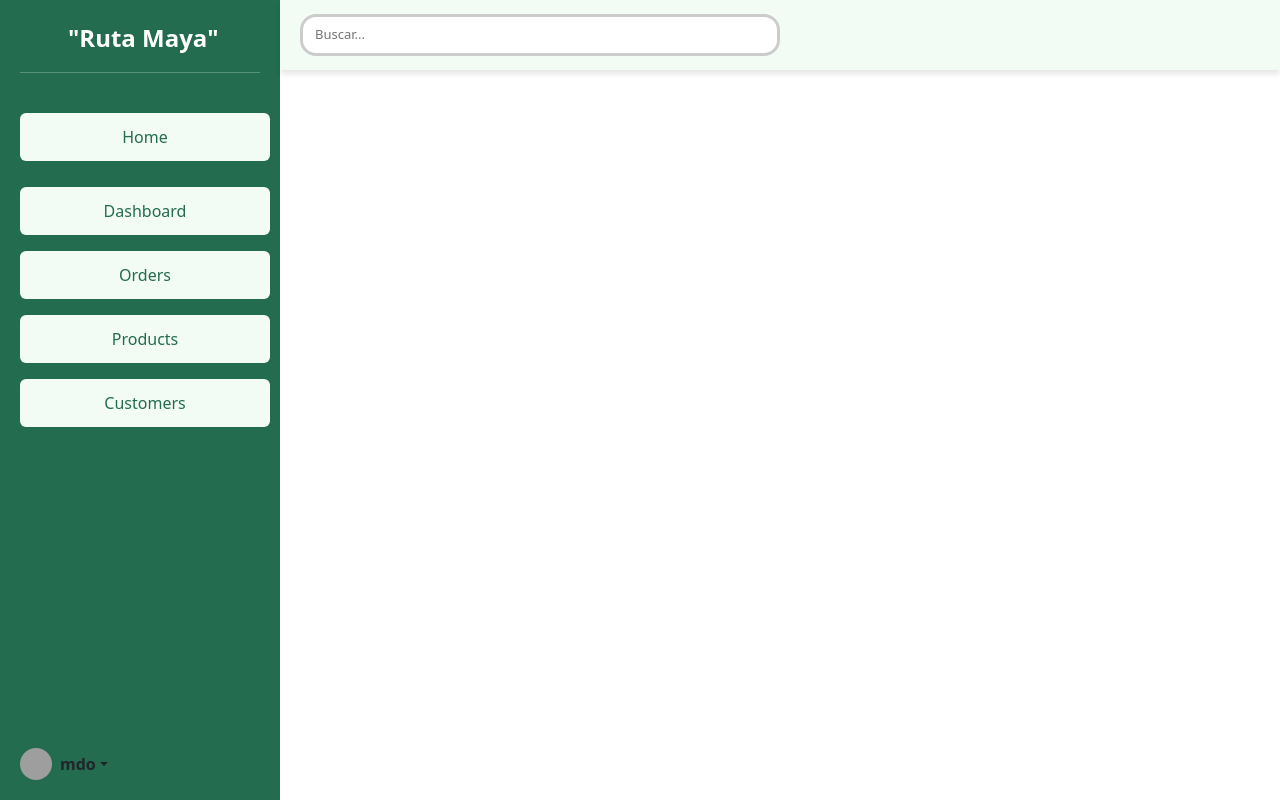
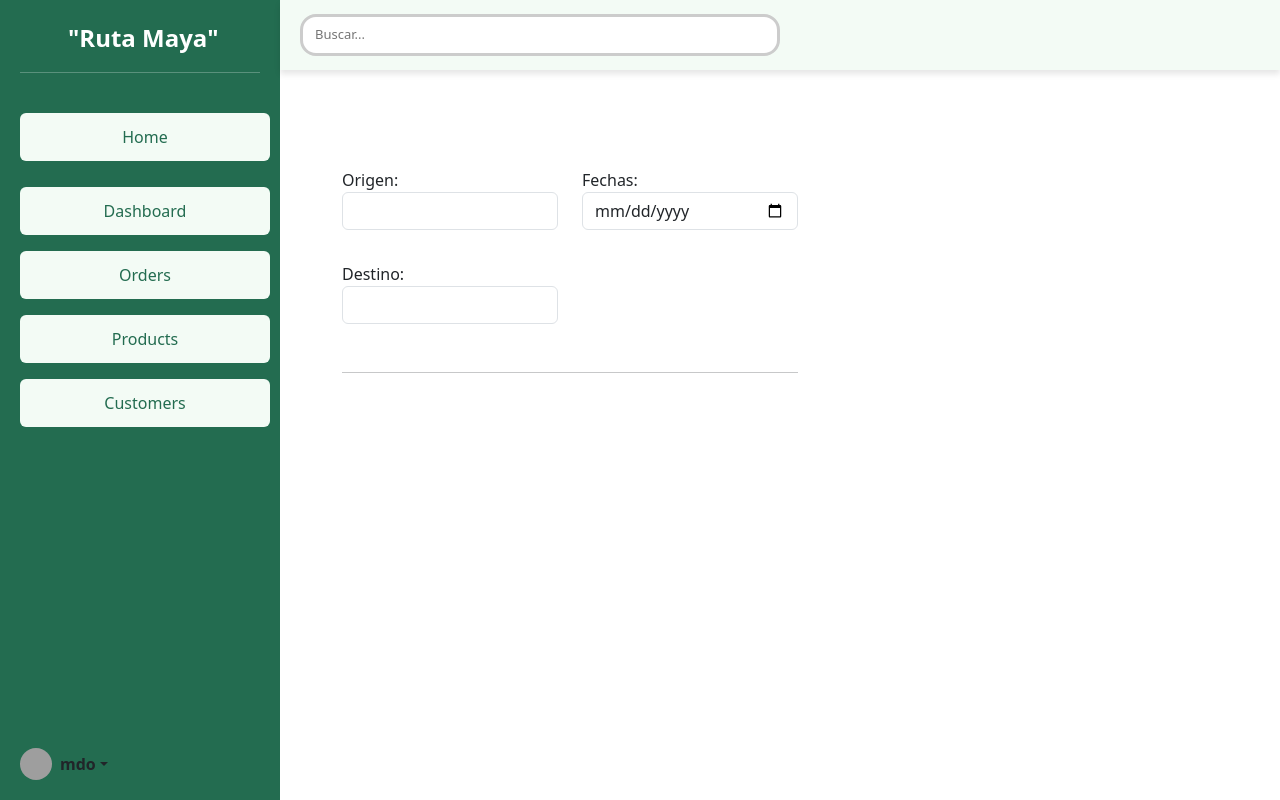
Before and after one commit to DiegoMont2002/Fronted_Web_Transport, a React (Create React App) app: page /home in a window 1280 px wide. Shown: the top 800 px of the page. Built offline with nearby package versions, Linux system fonts and the light colour scheme; grey boxes are pictures that could not be loaded.

Commit message:
Avance de formulario de rutas

```diff
--- /dev/null
+++ b/src/Components/formulario.css
@@ -0,0 +1,5 @@
+/* En tu archivo CSS */
+.form-container {
+    margin-top: -700px;    /* Mueve el formulario hacia abajo */
+    margin-left: 250px;  /* Mueve el formulario hacia la derecha */
+}
--- a/src/Components/formulario.js
+++ b/src/Components/formulario.js
@@ -1,4 +1,5 @@
 import React from "react";
+import './formulario.css';
 
 const Formulario = () => {
     return (
@@ -22,12 +23,17 @@ const Formulario = () => {
                       </div>
                       </div>
 
+                      <div className="row">
+                      <div className="col-md-6 mb-4">
                       <div className="form-outline mb-2">
                         <label>Destino:</label>
                         <input type="text" className="form-control" placeholder="" />
                       </div>
+                      </div>
+                      </div>
 
                       </form>
+                      <hr />
                       </div>
                       </div>
     );
--- a/src/Pages/home.js
+++ b/src/Pages/home.js
@@ -14,7 +14,7 @@ const Home = () => {
     <SearchBar />
    </div>
 
-   <div className="flex-center">
+   <div className="flex">
     <Formulario />
     </div>
    </>
```
